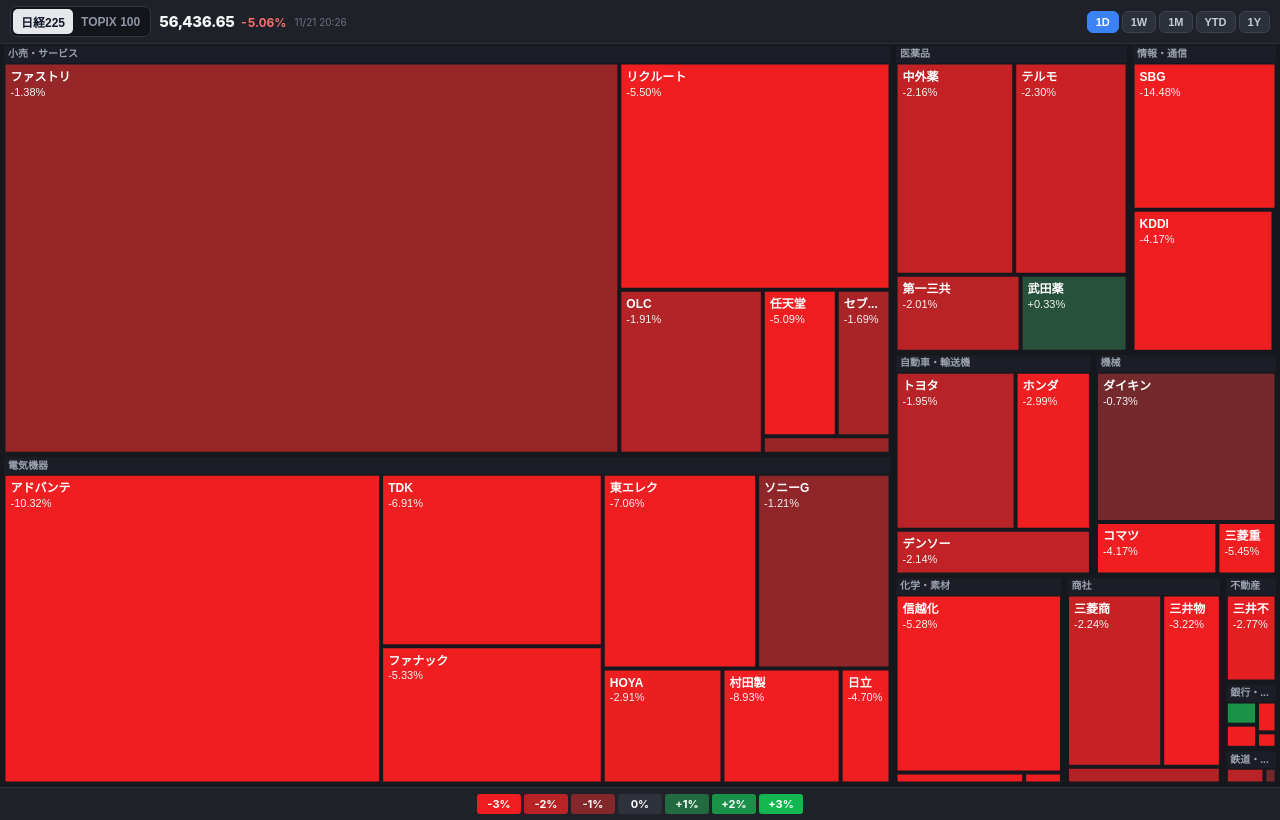
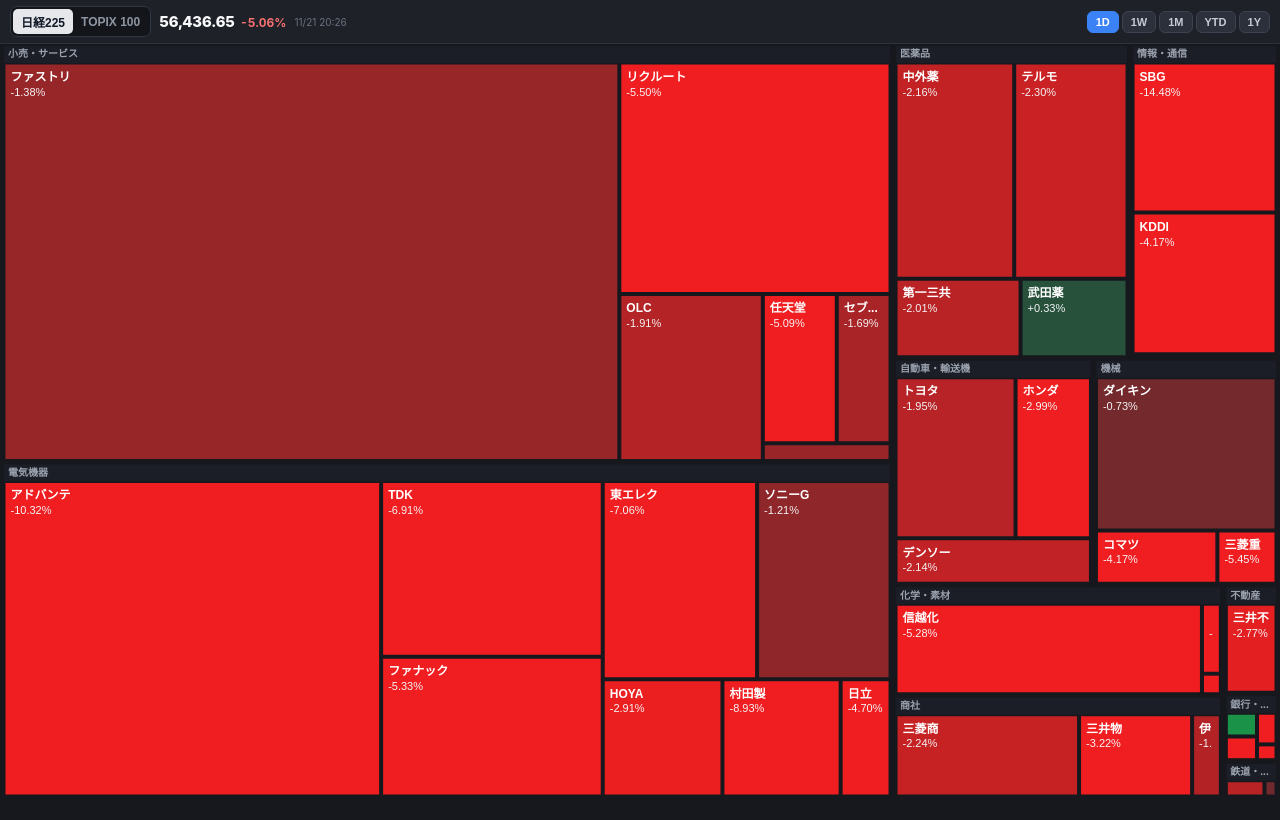
Before and after one commit to sugicco2/nikkei-heatmap, a plain HTML site: page index.html in a window 1280 px wide. Drawn offline with nearby package versions, Linux system fonts and the light colour scheme.

Commit message:
Update index.html

```diff
--- a/index.html
+++ b/index.html
@@ -27,6 +27,7 @@
       border-bottom: 1px solid #2e323c;
       flex-wrap: wrap;
       gap: 6px;
+      flex-shrink: 0;
     }
     .left-area {
       display: flex;
@@ -91,23 +92,10 @@
       color: #ffffff;
       border-color: #3b82f6;
     }
-    #chart { flex: 1; width: 100%; }
-    footer {
-      display: flex;
-      justify-content: center;
-      align-items: center;
-      padding: 6px 10px;
-      background-color: #1e2128;
-      border-top: 1px solid #2e323c;
-      gap: 3px;
-      font-size: 11px;
-      font-weight: bold;
-    }
-    .legend-box {
-      padding: 3px 8px;
-      border-radius: 3px;
-      text-align: center;
-      min-width: 44px;
+    #chart {
+      flex: 1;
+      min-height: 0;
+      width: 100%;
     }
   </style>
 </head>
@@ -135,8 +123,6 @@
 
   <div id="chart"></div>
 
-  <footer id="legend"></footer>
-
   <script>
     const chartDom = document.getElementById('chart');
     const myChart = echarts.init(chartDom);
@@ -160,17 +146,6 @@
         const b = Math.round(48 - ratio * 16);
         return `rgb(${r},${g},${b})`;
       }
-    }
-
-    function updateLegend(maxRange) {
-      const steps = [-1, -0.66, -0.33, 0, 0.33, 0.66, 1];
-      const legendEl = document.getElementById('legend');
-      legendEl.innerHTML = steps.map(s => {
-        const val = Math.round(s * maxRange * 10) / 10;
-        const label = val > 0 ? `+${val}%` : `${val}%`;
-        const bg = getFinvizColor(val, maxRange);
-        return `<div class="legend-box" style="background:${bg}">${label}</div>`;
-      }).join('');
     }
 
     function updateIndexHeader() {
@@ -197,7 +172,6 @@
       if (!Array.isArray(sectorList)) return;
 
       const maxRange = scaleMaxMap[currentPeriod] || 3;
-      updateLegend(maxRange);
 
       const treeData = sectorList.map(sec => ({
         name: sec.name,
```
